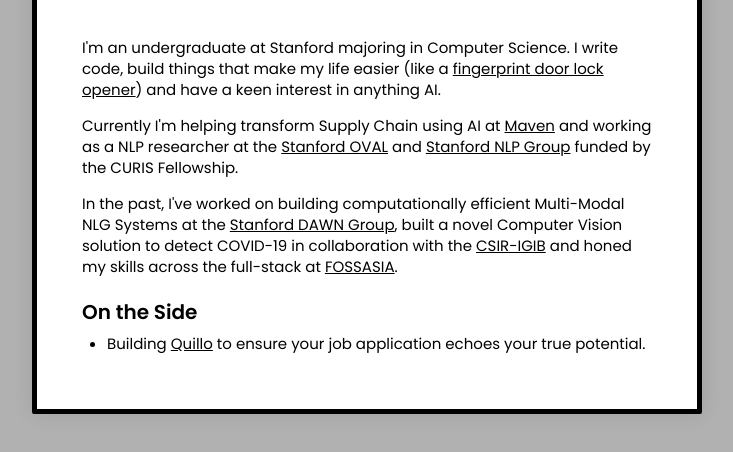
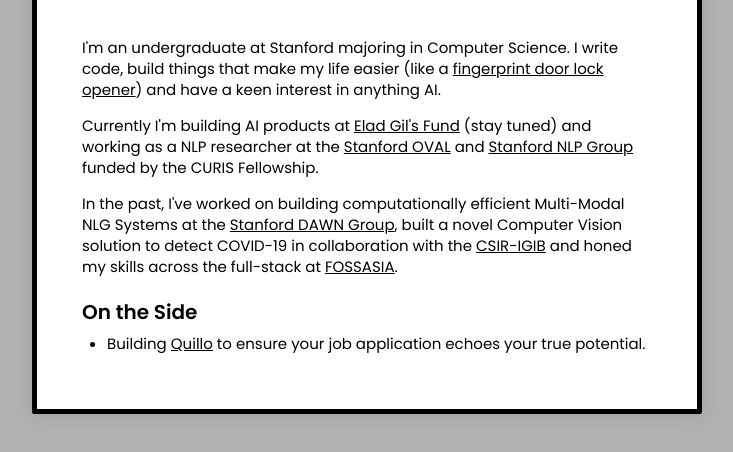
Before and after one commit to aryanguls/aryanguls.github.io, a plain HTML site: page index.html in a window 1280 px wide. Shown: the part 306-758 px from the top of the page, without its empty margins (273-1006 px from the left). Drawn offline with Linux system fonts and the light colour scheme.

Commit message:
Update index.html

```diff
--- a/index.html
+++ b/index.html
@@ -49,7 +49,7 @@
         </div>
         <div class="intro-container">
             <p>I'm an undergraduate at Stanford majoring in Computer Science. I write code, build things that make my life easier (like a <a href="https://docs.google.com/document/d/1sb4QG0oI4SWNOWkqflF2ajGzMes4KtZSK4ddE_Zxutw/edit?usp=sharing">fingerprint door lock opener</a>) and have a keen interest in anything AI.</p>
-            <p>Currently I'm helping transform Supply Chain using AI at <a href="https://www.gomaven.ai/">Maven</a> and working as a NLP researcher at the <a href="https://oval.cs.stanford.edu/">Stanford OVAL</a> and <a href="https://nlp.stanford.edu/">Stanford NLP Group</a> funded by the CURIS Fellowship.</p>
+            <p>Currently I'm building AI products at <a href="https://eladgil.com/">Elad Gil's Fund</a> (stay tuned) and working as a NLP researcher at the <a href="https://oval.cs.stanford.edu/">Stanford OVAL</a> and <a href="https://nlp.stanford.edu/">Stanford NLP Group</a> funded by the CURIS Fellowship.</p>
             <p>In the past, I've worked on building computationally efficient Multi-Modal NLG Systems at the <a href="https://dawn.cs.stanford.edu/">Stanford DAWN Group</a>, built a novel Computer Vision solution to detect COVID-19 in collaboration with the <a href="https://www.igib.res.in/">CSIR-IGIB</a> and honed my skills across the full-stack at <a href="https://fossasia.org/">FOSSASIA</a>.</p>
             <!-- Add more paragraphs if needed -->
         </div>
```
